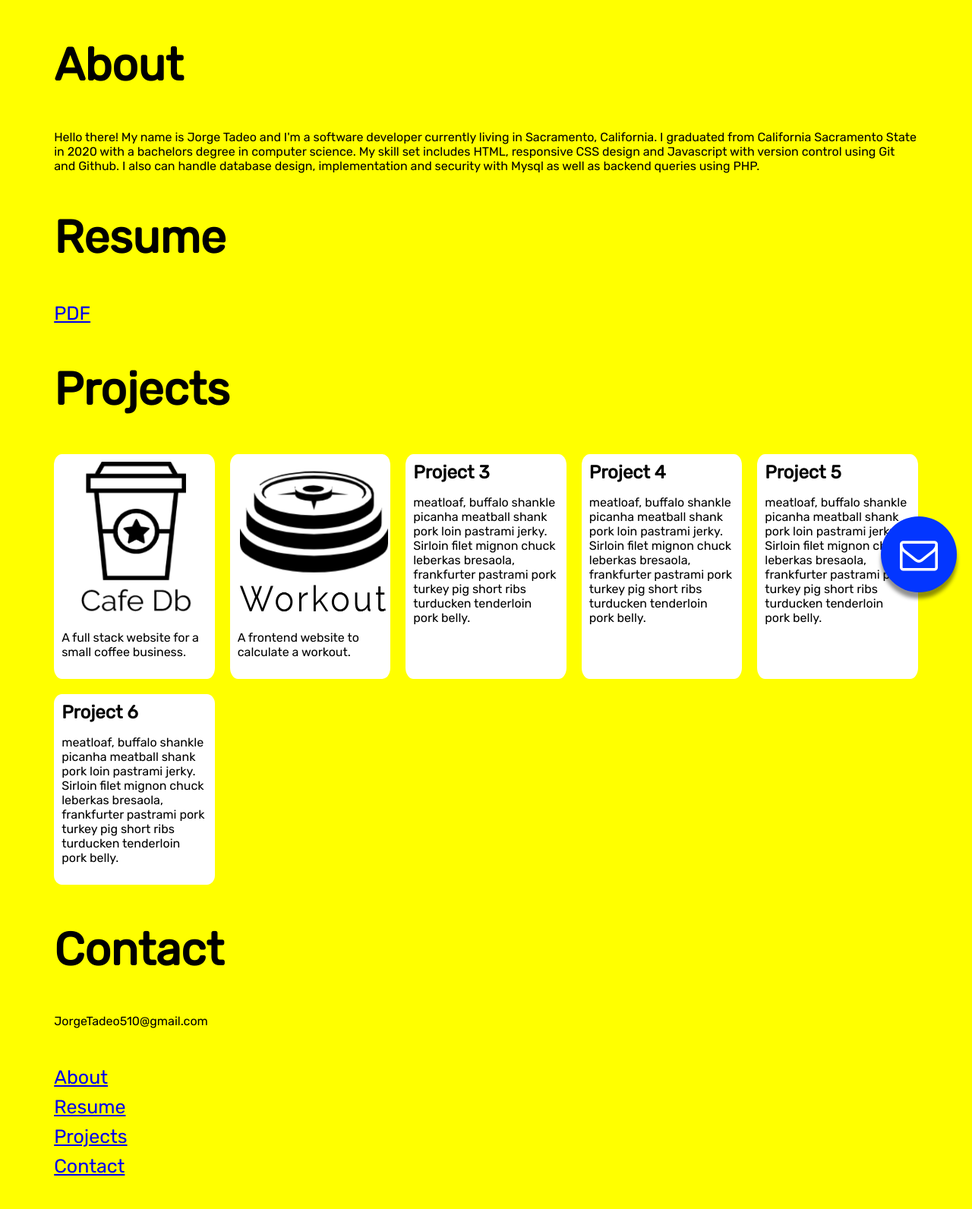
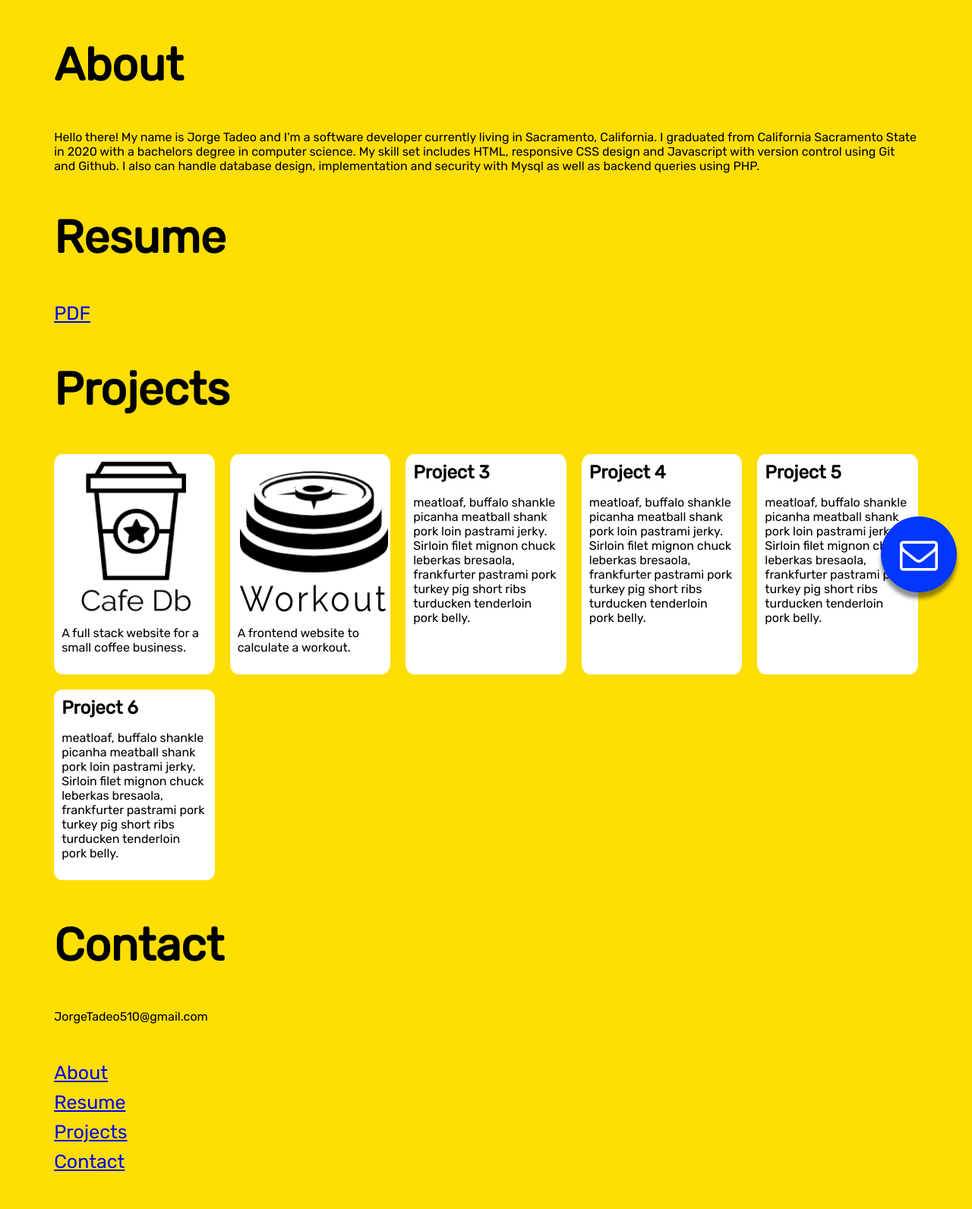
Before and after one commit to JorgeTadeo/PersonalWebSite, a PHP site: page / in a window 1280 px wide. Shown: the whole page at 76% size. After the commit the page ends 1542 px from the top, so only its background shows below. Run offline with PHP 8.4, Linux system fonts and the light colour scheme.

Commit message:
test#2 complete
Pass

```diff
--- a/index.php
+++ b/index.php
@@ -97,30 +97,26 @@
 	}
 
 	@media (min-width: 768px) {
-	    body {
-			background-color: blue;
-		}
 		.grid{
 			grid-template-columns: 1fr 1fr;
 		}
 	}
 
 	@media (min-width: 992px) {
-	    body {
-			background-color: green;
-		}
 		.grid{
 			grid-template-columns: 1fr 1fr 1fr;
 		}
 	}
 
 	@media (min-width: 1200px) {
-		body {
-			background-color: yellow;
-		}
 		.grid{
 			grid-template-columns: repeat(auto-fill, minmax(200px, 1fr));
 		}
+	}
+	a > img{
+		display: block;
+		margin-left: auto;
+		margin-right: auto;
 	}
 	</style>
   </head>
```
